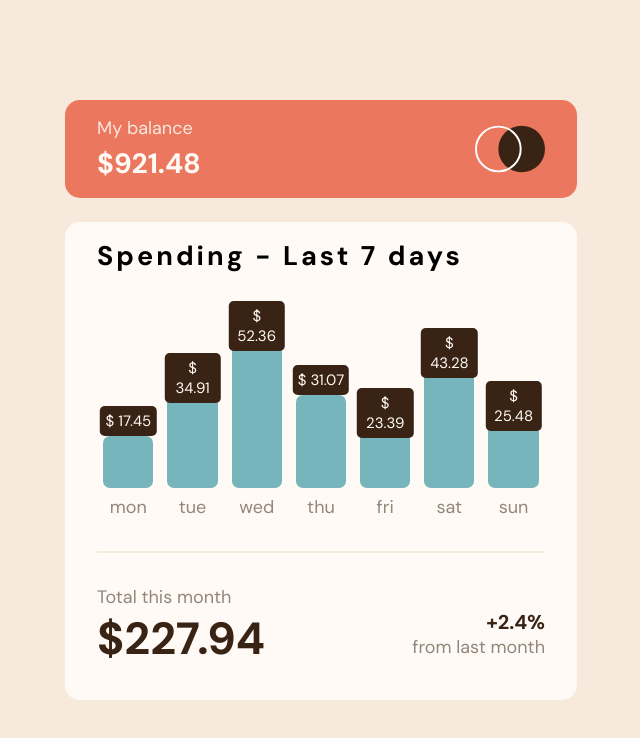
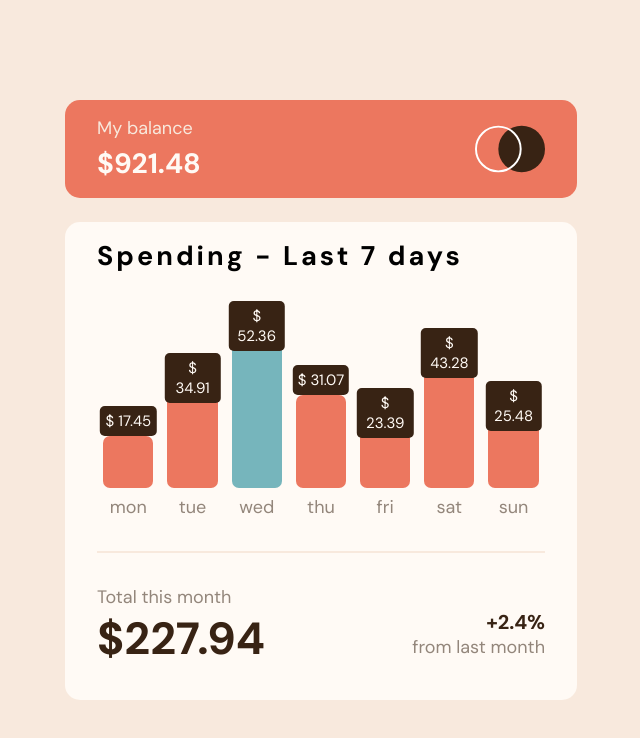
Before and after one commit to binoyam/Expenses-chart-component, a React (Create React App) app: page / in a window 1280 px wide. Shown: the top 738 px of the page, without its empty margins (319-959 px from the left). Built offline with nearby package versions, Linux system fonts and the light colour scheme.

Commit message:
coloring

```diff
--- /dev/null
+++ b/src/components/Bar.js
@@ -0,0 +1,35 @@
+import React from "react";
+
+function Bar({ d, data }) {
+  console.log(data);
+
+  const barStyle = {
+    height: `${d.amount * 3}px`,
+  };
+
+  const findMaxAmount = () => {
+    let maxAmount = 0;
+    data.forEach((d) => {
+      if (d.amount > maxAmount) {
+        maxAmount = d.amount;
+      }
+    });
+    console.log(maxAmount);
+    return maxAmount;
+  };
+
+  const maxAmount = findMaxAmount();
+
+  return (
+    <div className="data">
+      <span className="amount">$ {d.amount}</span>
+      <div
+        className={d.amount === maxAmount ? "bar max" : "bar"}
+        style={barStyle}
+      ></div>
+      <p className="day">{d.day}</p>
+    </div>
+  );
+}
+
+export default Bar;
--- a/src/components/Chart.js
+++ b/src/components/Chart.js
@@ -1,14 +1,11 @@
 import React from "react";
+import Bar from "./Bar";
 
 function Chart({ data }) {
   return (
     <div className="chart">
-      {data.map((data, index) => (
-        <div key={index} className="data">
-          <span className="amount">$ {data.amount}</span>
-          <div className="bar" style={{ height: `${data.amount * 3}px` }}></div>
-          <p className="day">{data.day}</p>
-        </div>
+      {data.map((d, index) => (
+        <Bar d={d} data={data} key={index} />
       ))}
     </div>
   );
--- a/src/index.css
+++ b/src/index.css
@@ -2,7 +2,9 @@
 
 :root {
   --Softred: hsl(10, 79%, 65%);
+  --Softerred: rgb(236, 119, 95,0.5);
   --Cyan: hsl(186, 34%, 60%);
+  --LightCyan: rgb(118, 181, 188, 0.5);
   --Darkbrown: hsl(25, 47%, 15%);
   --Mediumbrown: hsl(28, 10%, 53%);
   --Cream: hsl(27, 66%, 92%);
@@ -112,8 +114,19 @@ img {
 .data .bar {
   margin: 0 auto;
   width: 80%;
+  background-color: var(--Softred);
+  border-radius: 7px;
+  cursor: pointer;
+}
+.data .bar:hover{
+  background-color: var(--Softerred);
+}
+/* CHART BAR + MAX AMOUNT */
+.data .bar.max{
   background-color: var(--Cyan);
-  border-radius: 7px;
+}
+.data .bar.max:hover{
+  background-color: var(--LightCyan);
 }
 /* AMOUNT */
 .data .amount {
```
